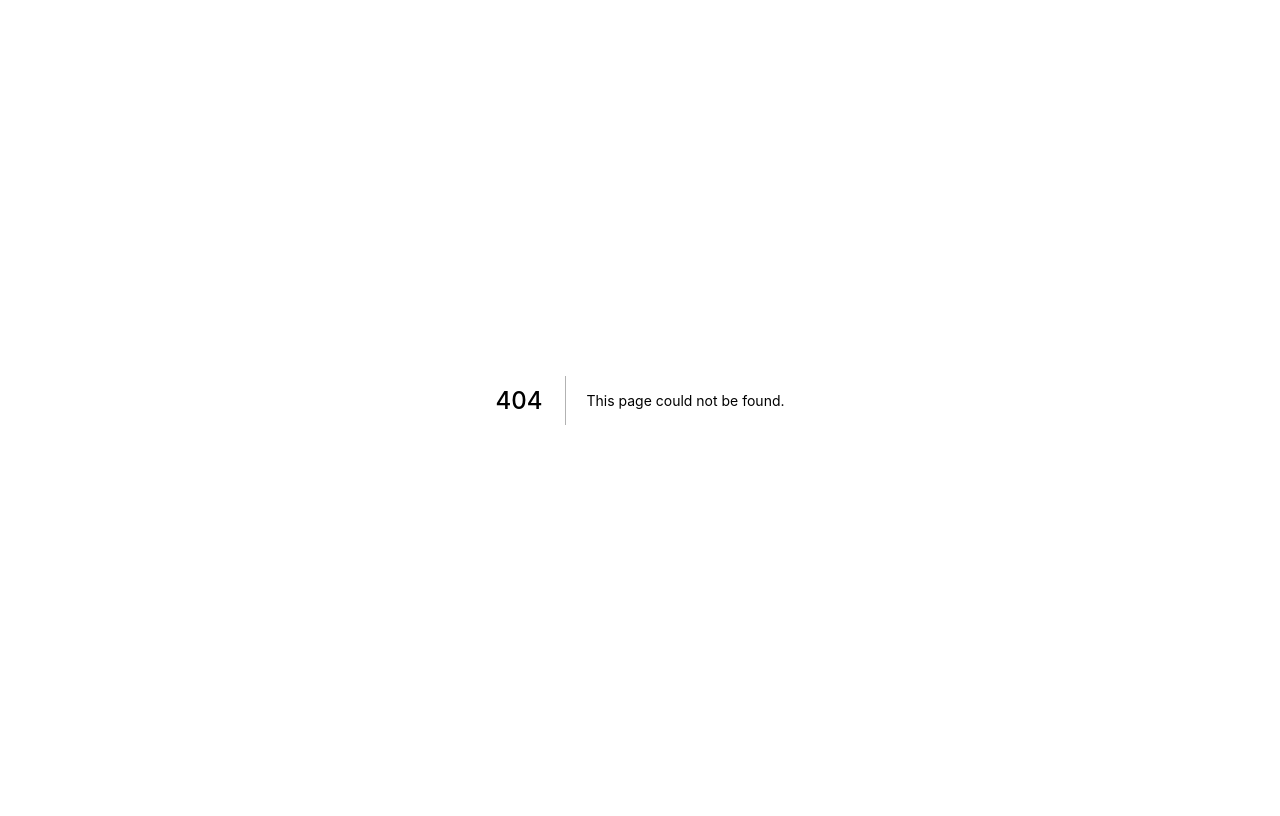
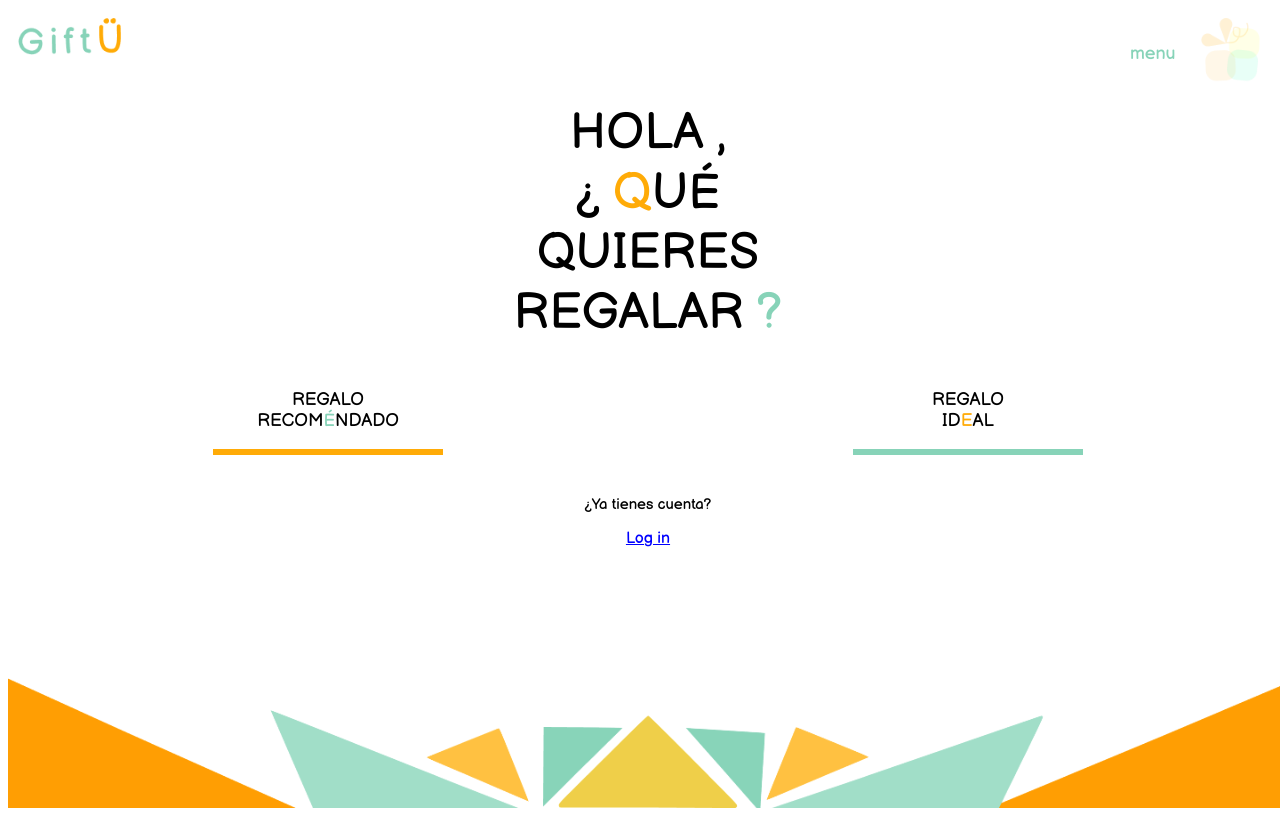
Before and after one commit to c3m3z4c4/GiftU, a Next.js app: page /home in a window 1280 px wide. Before the commit this address had no page. Built offline with nearby package versions, Linux system fonts and the light colour scheme.

Commit message:
Home page view finishgit add .! :)

```diff
--- /dev/null
+++ b/pages/home.jsx
@@ -0,0 +1,61 @@
+import React, { Fragment } from "react";
+
+import {
+	Header,
+	ContainerText,
+	ContainerGift,
+	Texto,
+	Span,
+	GiftType,
+	Footer,
+	Barra,
+	Login,
+	MenuDerecho,
+} from "../styles/Home";
+
+const Home = () => {
+	return (
+		<Fragment>
+			<Header>
+				<img className="logo-name" src="/images/GiftÜ.png" />
+				<MenuDerecho>
+					<p className="menu">menu</p>
+					<img className="logo-image" src="/images/logo.png" />
+				</MenuDerecho>
+			</Header>
+			<ContainerText>
+				<Texto>
+					HOLA , <br />¿ <Span primary>Q</Span>UÉ
+					<br />
+					QUIERES <br />
+					REGALAR <Span>?</Span>
+				</Texto>
+			</ContainerText>
+			<ContainerGift>
+				<GiftType>
+					<p>
+						REGALO <br />
+						RECOM<Span>É</Span>NDADO
+					</p>
+					<Barra primary />
+				</GiftType>
+				<GiftType>
+					<p>
+						REGALO <br />
+						ID<Span primary>E</Span>AL
+					</p>
+					<Barra />
+				</GiftType>
+			</ContainerGift>
+			<Login>
+				<p className="yatienes">¿Ya tienes cuenta?</p>
+				<a className="anchor" href="/">
+					Log in
+				</a>
+			</Login>
+			<Footer src="/images/footer.png" />
+		</Fragment>
+	);
+};
+
+export default Home;
--- /dev/null
+++ b/styles/Home.jsx
@@ -0,0 +1,91 @@
+import styled from "styled-components";
+
+export const Header = styled.div`
+	display: flex;
+	justify-content: space-between;
+
+	.logo-name {
+		padding: 10px;
+		height: 37px;
+		width: auto;
+	}
+
+	.logo-image {
+		padding: 10px 25px;
+		height: 70px;
+		width: auto;
+	}
+`;
+
+export const MenuDerecho = styled.div`
+	display: flex;
+	align-items: center;
+
+	.menu {
+		color: #87d3b8;
+	}
+`;
+
+export const ContainerText = styled.div`
+	height: 250px;
+	display: flex;
+	flex-direction: column;
+	justify-content: center;
+	align-items: center;
+`;
+
+export const Texto = styled.p`
+	text-align: center;
+	color: black;
+	font-size: 50px;
+`;
+
+export const Span = styled.span`
+	color: ${(props) => (props.primary ? "#ffab07" : "#87d3b8")};
+`;
+
+export const ContainerGift = styled.div`
+	display: flex;
+	justify-content: space-around;
+`;
+
+export const GiftType = styled.div`
+	display: flex;
+	flex-direction: column;
+	justify-content: center;
+	align-items: center;
+	text-align: center;
+`;
+
+export const Barra = styled.button`
+	width: 230px;
+	height: 6px;
+	background: white;
+	background: linear-gradient(90deg, #ffab07 60%, white 60%);
+	background: ${(props) => (props.primary ? "#ffab07" : "#87d3b8")};
+	border: ${(props) =>
+		props.primary ? "1px solid #ffab07" : "1px solid #87d3b8"};
+`;
+
+export const Login = styled.div`
+	margin-top: 25px;
+	display: flex;
+	flex-direction: column;
+	justify-content: center;
+	align-items: center;
+	text-align: center;
+
+	.yatienes {
+		font-size: 15px;
+	}
+
+	.anchor {
+		color: blue;
+		font-size: 16px;
+	}
+`;
+
+export const Footer = styled.img`
+	height: auto;
+	width: 100vw;
+`;
--- a/styles/SignIn.jsx
+++ b/styles/SignIn.jsx
@@ -21,7 +21,7 @@ export const MainContainer = styled.main`
 export const Logo = styled.div`
 	.logo-container {
 		display: flex;
-		flex-direction: column;
+		justify-content: center;
 		align-items: center;
 	}
 	.logo-image {
@@ -33,6 +33,7 @@ export const Logo = styled.div`
 		width: 100px;
 	}
 `;
+
 export const TitleText = styled.p`
 	line-height: 30px;
 	letter-spacing: 0.14em;
```
Also changed, not shown: pages/loading.jsx (+3 -4 lines), components/Header/Header.jsx (added), components/Header/index.jsx (added), public/images/footer.png (renamed from public/images/Images_BG.png), 1 other file (tests, documents, lock files or other folders).
